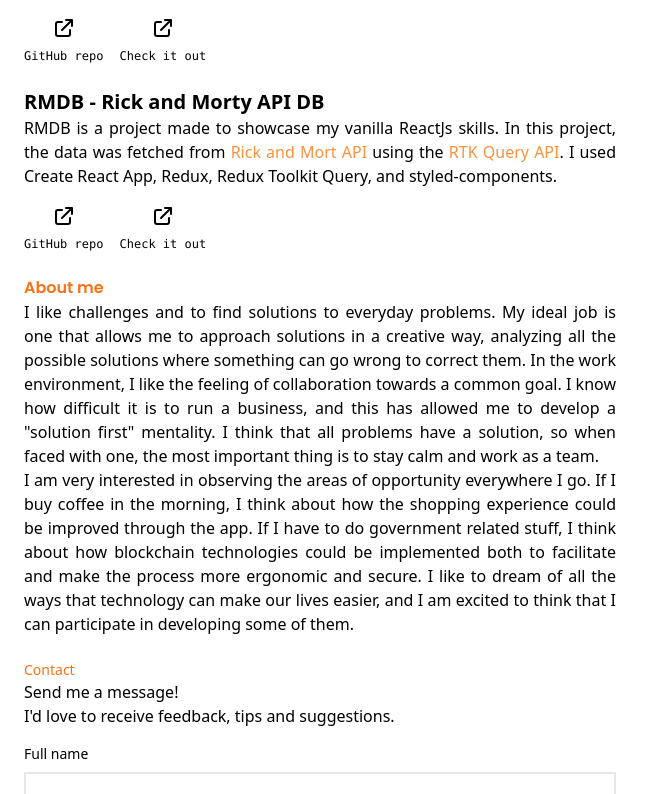
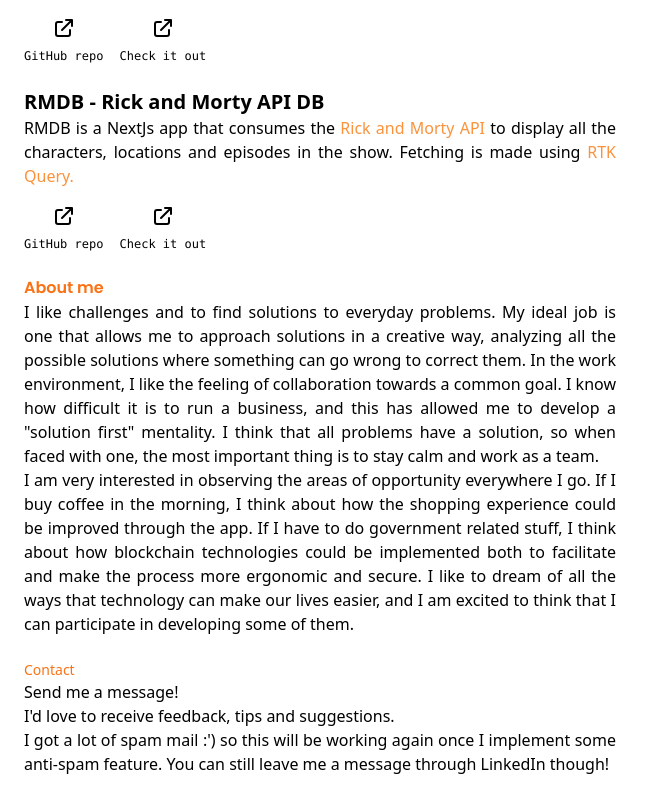
Before and after one commit to mar-cial/portfolio, a Next.js app: page / in a window 1280 px wide. Shown: the part 1004-1798 px from the top of the page, without its empty margins (0-655 px from the left). Built offline with nearby package versions, Linux system fonts and the light colour scheme.

Commit message:
updated rmdb info

```diff
--- a/pages/index.tsx
+++ b/pages/index.tsx
@@ -134,7 +134,7 @@ const Home: NextPage = () => {
             <header>
               <h3 className='text-xl font-bold'>RMDB - Rick and Morty API DB</h3>
             </header>
-            <p>RMDB is a project made to showcase my vanilla ReactJs skills. In this project, the data was fetched from <TextLink url='https://rickandmortyapi.com' text='Rick and Mort API' /> using the <TextLink text='RTK Query API' url='https://redux-toolkit.js.org/tutorials/rtk-query' />. I used Create React App, Redux, Redux Toolkit Query, and styled-components.</p>
+            <p>RMDB is a NextJs app that consumes the <TextLink url='https://rickandmortyapi.com' text='Rick and Morty API' /> to display all the characters, locations and episodes in the show. Fetching is made using <TextLink url='https://redux.js.org/tutorials/essentials/part-1-overview-concepts' text='RTK Query.' /></p>
             <div className="flex gap-4 pt-4">
               <ExternalLinkLabel
                 url="https://github.com/mar-cial/rmdb"
@@ -159,6 +159,7 @@ const Home: NextPage = () => {
           <h2 className="text-sm font-medium text-orange-500">Contact</h2>
           <p>Send me a message!</p>
           <p>I'd love to receive feedback, tips and suggestions.</p>
+          <p>I got a lot of spam mail :') so this will be working again once I implement some anti-spam feature. You can still leave me a message through LinkedIn though!</p>
           <ContactForm />
         </section>
       </div>
```
